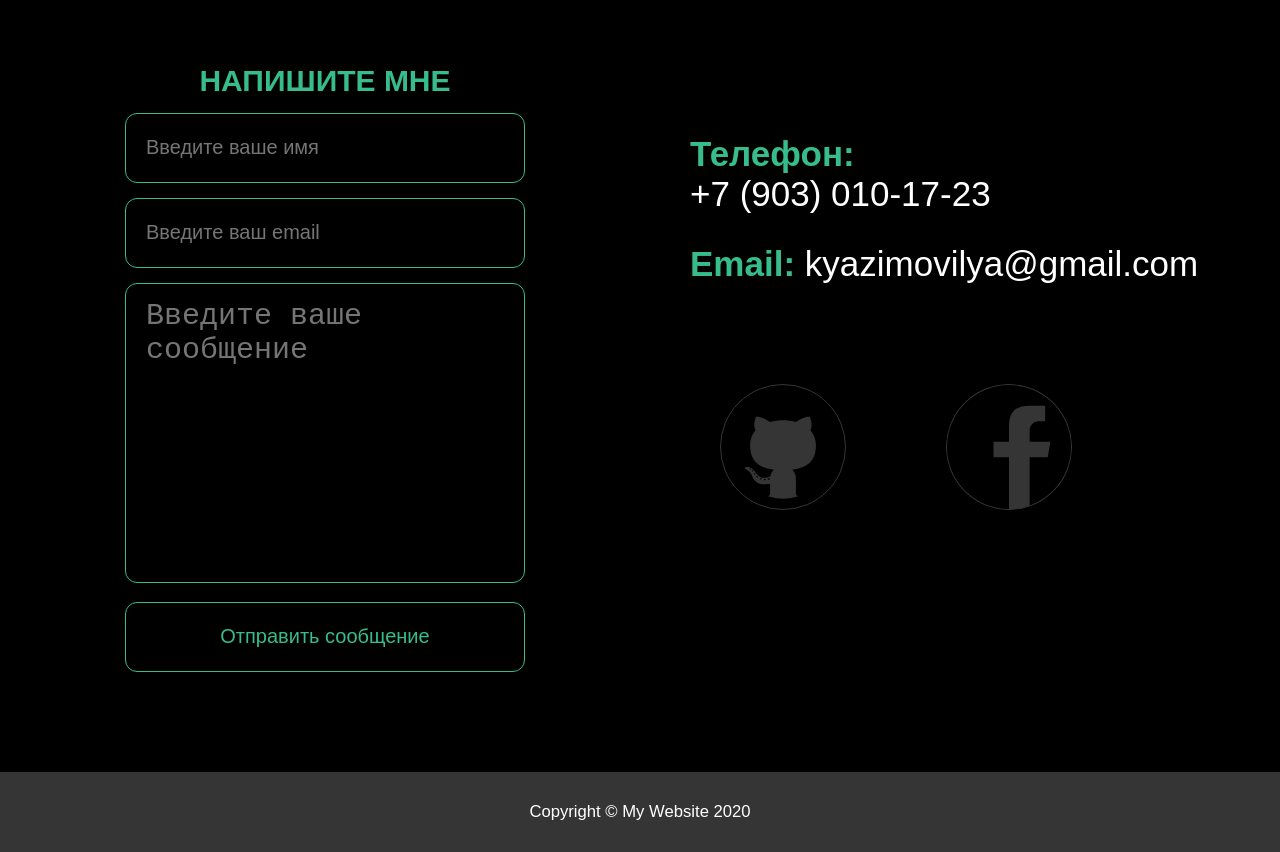
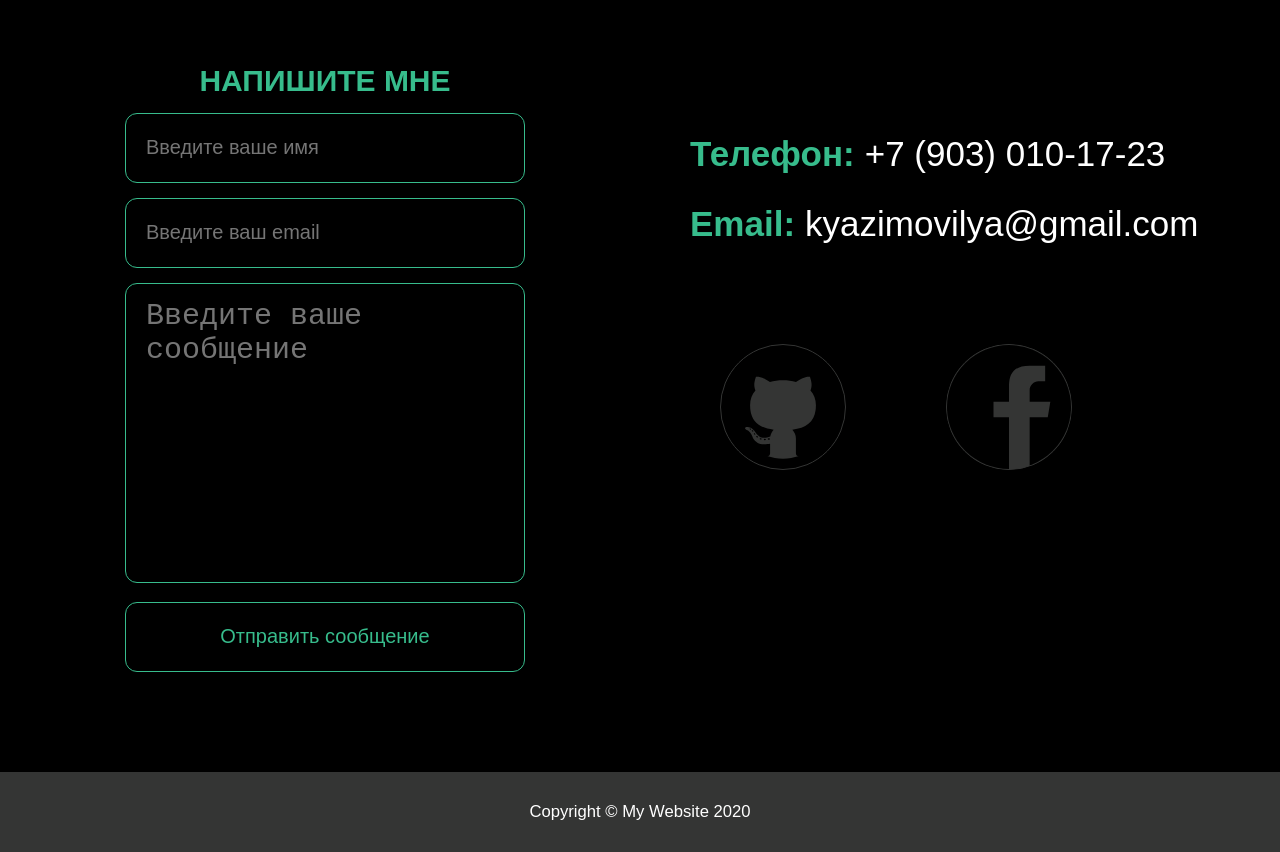
Before and after one commit to BruceWayne3/BruceWayne3.github.io, a plain HTML site: page index.html in a window 1280 px wide. Shown: the part 3400-4252 px from the top of the page. Drawn offline with nearby package versions, Linux system fonts and the light colour scheme.

Commit message:
Add files via upload

```diff
--- a/index.scss
+++ b/index.scss
@@ -492,8 +492,18 @@ html,body {
         color: #37bc8c;
         font-weight: bold;
     }
+    .contacts__phone {
+        display: flex;
+        span {
+            margin-right: 10px;
+        }
+    }
     .contacts__email {
+        display: flex;
         margin-top: 30px;
+        span {
+            margin-right: 10px;
+        }
         a {
             color: white;
             text-decoration: none;
```
Also changed, not shown: index.html (+2 -2 lines), index.css, 1 other file.
